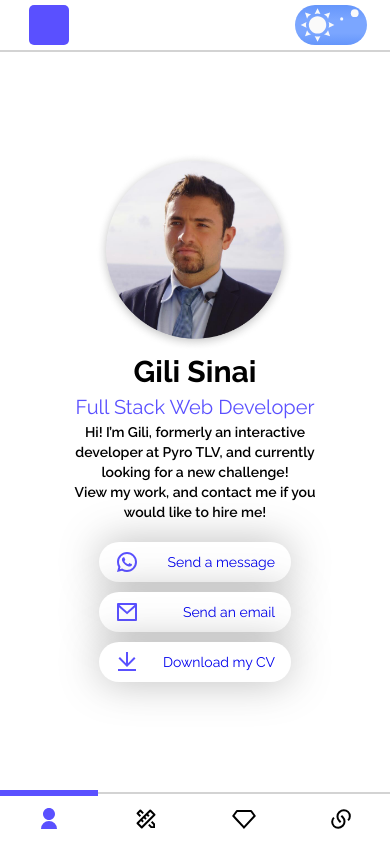
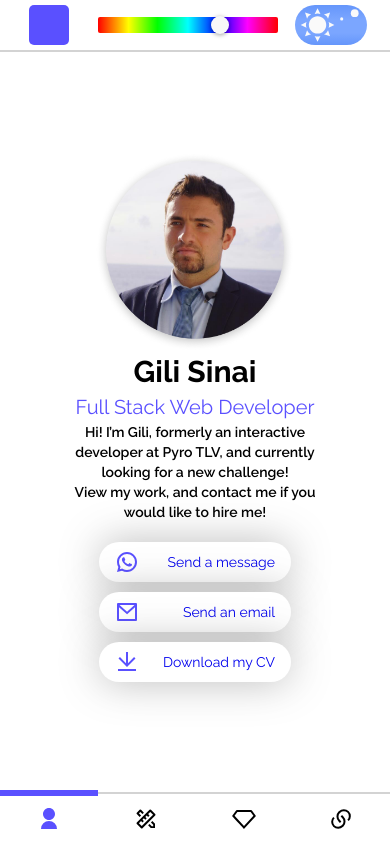
Before and after one commit to Gilisinai/protfolio, a React (Create React App) app: page / in a window 390 px wide. Both pictures are taken after a click on the element 48 px from the left and 25 px from the top of the page. Shown: the top 844 px of the page. Built offline with nearby package versions, Linux system fonts and the light colour scheme.

Commit message:
fix mobile close

```diff
--- a/src/components/Header.jsx
+++ b/src/components/Header.jsx
@@ -147,7 +147,7 @@ class Header extends Component {
                 >
                     <div className="header-item-wrapper">
                         <div className="primary-color-bg" onClick={this.openPicker}></div>
-                        {this.state.showColorPicker && <HuePicker className="scale-up-hor-left" color={this.state.color} onChange={this.handleChangeComplete} onClick={this.chooseColor} />}
+                        {showColorPicker && <HuePicker className="scale-up-hor-left" color={this.state.color} onChange={this.handleChangeComplete} onClick={this.chooseColor} />}
                     </div>
                     <div className="header-item-wrapper">
                         <div className={`mode-toggler ${darkMode ? 'night' : 'day'}`} onClick={this.changeModes}>
```
